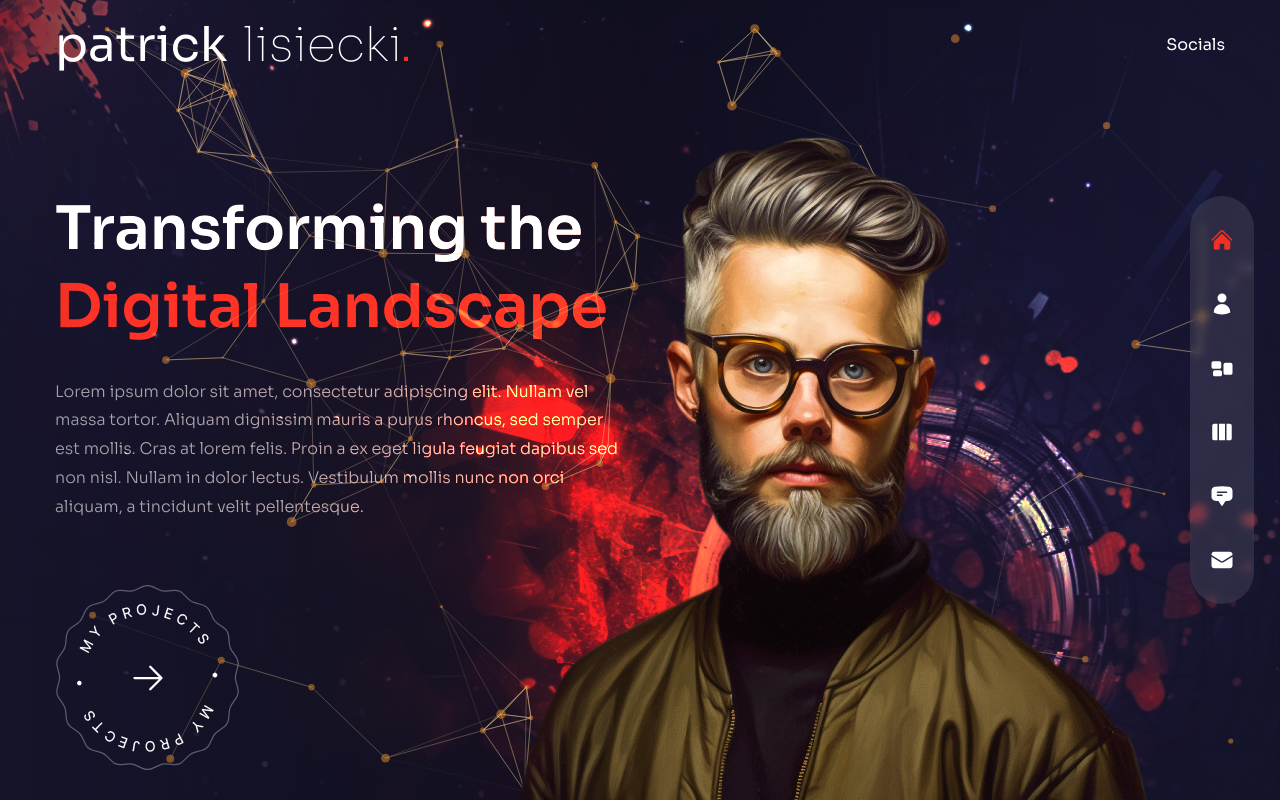
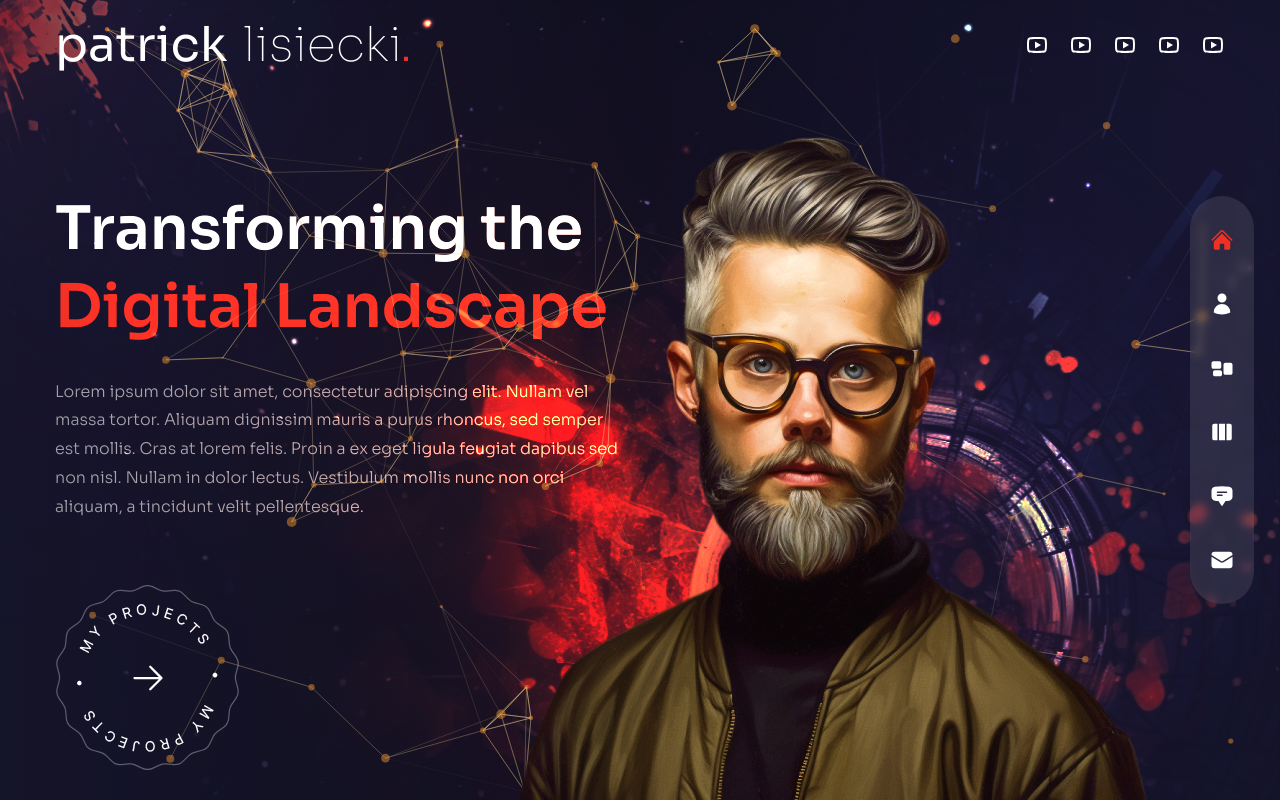
Before and after one commit to PatrickLisiecki/portfolio, a Next.js app: page / in a window 1280 px wide. Built offline with nearby package versions, Linux system fonts and the light colour scheme.

Commit message:
Worked on about page with mock data

```diff
--- a/components/Circles.js
+++ b/components/Circles.js
@@ -1,5 +1,18 @@
+// Image
+import Image from "next/image";
+
 const Circles = () => {
-    return <div>Circles</div>;
+    return (
+        <div className="w-[200px] absolute -right-16 -bottom-2 mix-blend-color-dodge animate-pulse duration-75 z-10 xl:w-[300px]">
+            <Image
+                src={"/circles.png"}
+                width={260}
+                height={200}
+                alt=""
+                className="w-full h-full"
+            />
+        </div>
+    );
 };
 
 export default Circles;
--- a/components/Socials.js
+++ b/components/Socials.js
@@ -5,7 +5,40 @@ import Link from "next/link";
 import { RiYoutubeLine } from "react-icons/ri";
 
 const Socials = () => {
-    return <div>Socials</div>;
+    return (
+        <div className="flex items-center gap-x-5 text-2xl">
+            <Link
+                href={""}
+                className="hover:text-accent transition-all duration-300"
+            >
+                <RiYoutubeLine />
+            </Link>
+            <Link
+                href={""}
+                className="hover:text-accent transition-all duration-300"
+            >
+                <RiYoutubeLine />
+            </Link>
+            <Link
+                href={""}
+                className="hover:text-accent transition-all duration-300"
+            >
+                <RiYoutubeLine />
+            </Link>
+            <Link
+                href={""}
+                className="hover:text-accent transition-all duration-300"
+            >
+                <RiYoutubeLine />
+            </Link>
+            <Link
+                href={""}
+                className="hover:text-accent transition-all duration-300"
+            >
+                <RiYoutubeLine />
+            </Link>
+        </div>
+    );
 };
 
 export default Socials;
--- a/pages/about/index.js
+++ b/pages/about/index.js
@@ -1,4 +1,32 @@
-//  data
+import React, { useState } from "react";
+
+// Icons
+import {
+    FaHtml5,
+    FaCss3,
+    FaJs,
+    FaReact,
+    FaWordpress,
+    FaFigma,
+} from "react-icons/fa";
+
+import {
+    SiNextdotjs,
+    SiFramer,
+    SiAdobexd,
+    SiAdobephotoshop,
+} from "react-icons/si";
+
+// Import components
+import Avatar from "../../components/Avatar";
+import Circles from "../../components/Circles";
+import CountUp from "react-countup";
+
+// Import frame motion
+import { motion } from "framer-motion";
+import { fadeIn } from "../../variants";
+
+//  Data
 const aboutData = [
     {
         title: "skills",
@@ -71,7 +99,92 @@ const aboutData = [
 ];
 
 const About = () => {
-    return <div>About</div>;
+    const [index, setIndex] = useState(0);
+
+    return (
+        <div className="h-full bg-primary/30 py-32 text-center xl:text-left">
+            <Circles />
+            <motion.div
+                variants={fadeIn("right", 0.2)}
+                initial="hidden"
+                animate="show"
+                exit="hidden"
+                className="hidden xl:flex absolute bottom-0 -left-[370px]"
+            >
+                <Avatar />
+            </motion.div>
+            <div className="h-full container mx-auto flex flex-col items-center gap-x-6 xl:flex-row">
+                <div className="flex-1 flex flex-col justify-center">
+                    <h2>
+                        Captivating <span className="text-accent">Stories</span>{" "}
+                        birth magnificent designs.
+                    </h2>
+                    <p className="max-w-[500px] mx-auto mb-6 px-2 xl:mx-0 xl:mb-12 xl:px-0">
+                        4 years ago, I began developing web applications. Since
+                        then, I've done remote work for numerous companies.{" "}
+                    </p>
+                    <div>
+                        <div>
+                            <div className="relative flex-1 after:w-[1px] after:h-full after:bg-white/10 after:absolute after:top-0 after:right-0">
+                                <div className="text-2xl font-extrabold text-accent mb-2 xl:text-4xl">
+                                    <CountUp start={0} end={4} duration={10} />
+                                </div>
+                                <div className="text-xs uppercase tracking-[1px] leading-[1.4] max-w-[100px]">
+                                    Years of experience
+                                </div>
+                            </div>
+                        </div>
+                    </div>
+                </div>
+
+                <div className="w-full h-[480px] flex flex-col xl:max-w-[48%]">
+                    <div className="mx-auto flex gap-x-4 mb-4 xl:gap-x-8 xl:mx-0">
+                        {aboutData.map((currentItem, i) => {
+                            return (
+                                <div
+                                    key={i}
+                                    className={`${
+                                        index === i &&
+                                        "text-accent after:w-[100%] after:bg-accent after:transition-all after:duration-300"
+                                    } cursor-pointer capitalize relative after:w-8 after:h-[2px] after:bg-white after:absolute after:-bottom-1 after:left-0 xl:text-lg`}
+                                    onClick={() => setIndex(i)}
+                                >
+                                    {currentItem.title}
+                                </div>
+                            );
+                        })}
+                    </div>
+
+                    <div className="flex flex-col items-center gap-y-2 py-2 xl:items-start xl:gap-y-4 xl:py-6">
+                        {aboutData[index].info.map((currentItem, i) => {
+                            return (
+                                <div
+                                    key={i}
+                                    className="max-w-max flex-1 flex flex-col items-center gap-x-2 text-white/60 md:flex-row"
+                                >
+                                    <div>{currentItem.title}</div>
+                                    <div className="hidden md:flex">-</div>
+                                    <div>{currentItem.stage}</div>
+                                    <div className="flex gap-x-4">
+                                        {currentItem.icons?.map((icon, i) => {
+                                            return (
+                                                <div
+                                                    key={i}
+                                                    className="text-2xl"
+                                                >
+                                                    {icon}
+                                                </div>
+                                            );
+                                        })}
+                                    </div>
+                                </div>
+                            );
+                        })}
+                    </div>
+                </div>
+            </div>
+        </div>
+    );
 };
 
 export default About;
```
